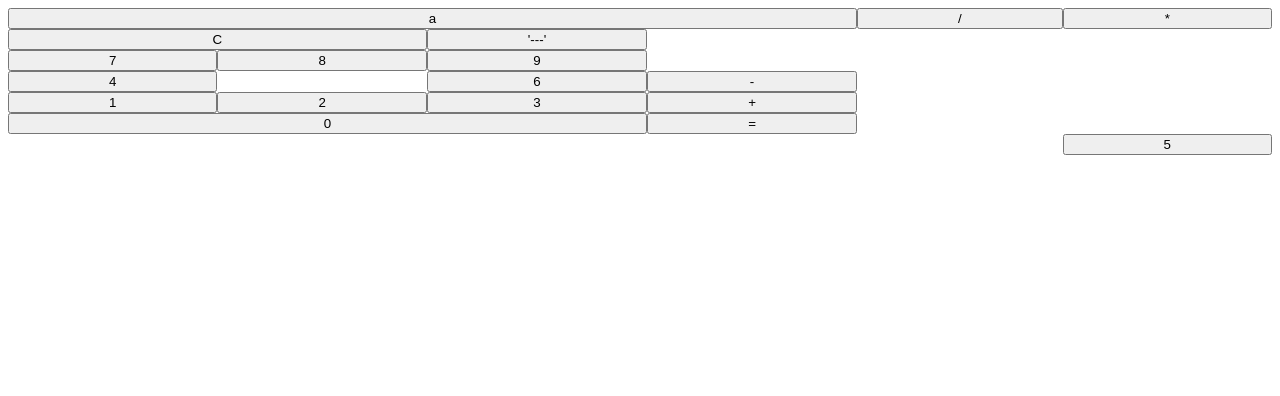
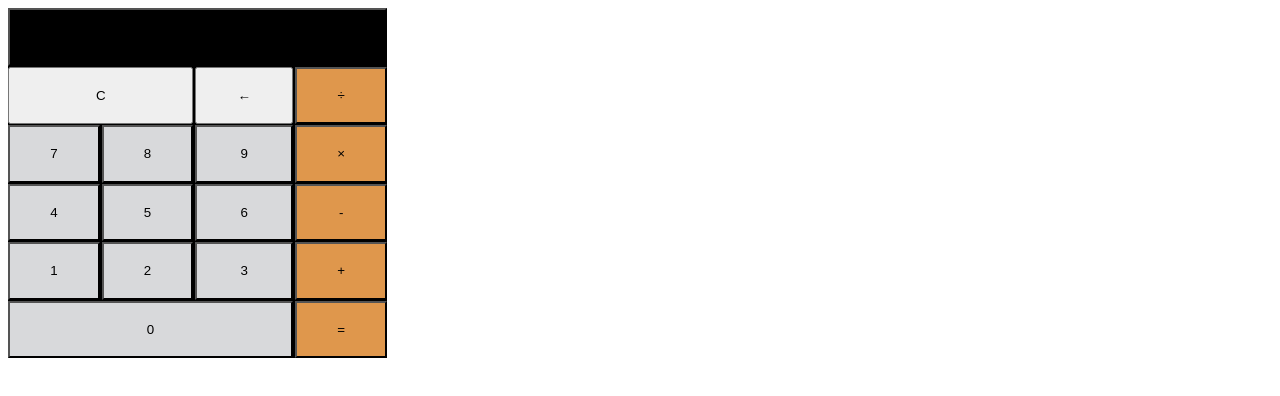
Before and after one commit to abbassmoussawi/calculator, a plain HTML site: page index.html in a window 1280 px wide. Drawn offline with Linux system fonts and the light colour scheme.

Commit message:
enhancement the code

```diff
--- a/assets/styles.css
+++ b/assets/styles.css
@@ -4,17 +4,29 @@
 
 .calculator-container {
     display: grid;
+    width:30%;
+    height: 350px;
+    gap:1px;
+   column-gap: 2px;
+    background-color: black;
     grid-template-areas: 'screen screen screen screen'
         'clear clear backspace divide'
         'seven eight nine multiply'
-        'four fve six minus'
+        'four five six minus'
         'one two three plus'
         'zero zero zero equal';
 }
 
 /*calculator grid buttons*/
+.number{
+ background-color:#d8d9db
+}
+.opeartor{
+    background-color: #df974c;
+}
 .screen {
     grid-area: screen;
+    background-color: black;
 }
 
 .clear {
--- a/index.html
+++ b/index.html
@@ -12,12 +12,12 @@
         <div class="calculator-container">
             <button class="screen">a</button>
             <button class="clear ">C</button>
-            <button class="backspace">'---'</button>
-            <button class="buttonide opeartor">/</button>
+            <button class="backspace">←</button>
+            <button class="divide opeartor">÷</button>
             <button class=" seven number">7</button>
             <button class="eight number">8</button>
             <button class="nine number">9 </button>
-            <button class="mutiply opeartor">*</button>
+            <button class="mutiply opeartor">×</button>
             <button class="four number">4</button>
             <button class="five number">5</button>
             <button class="six number">6</button>
```
